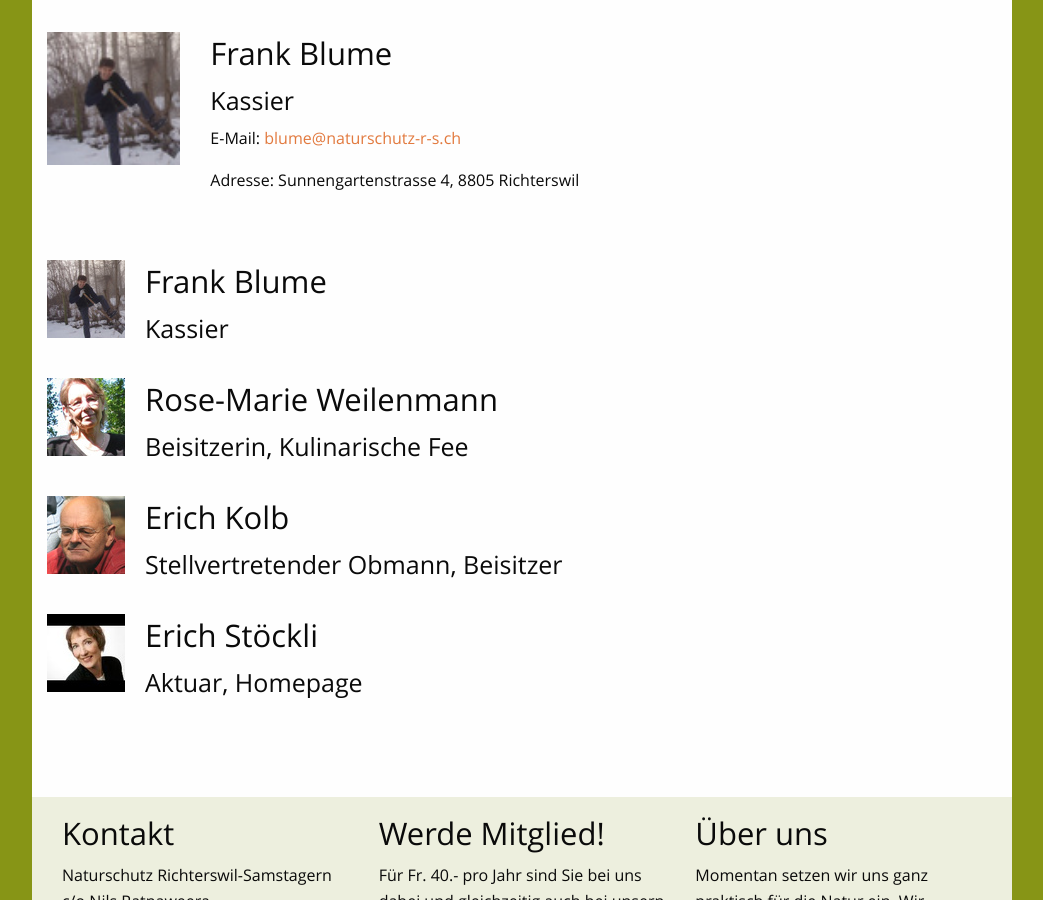
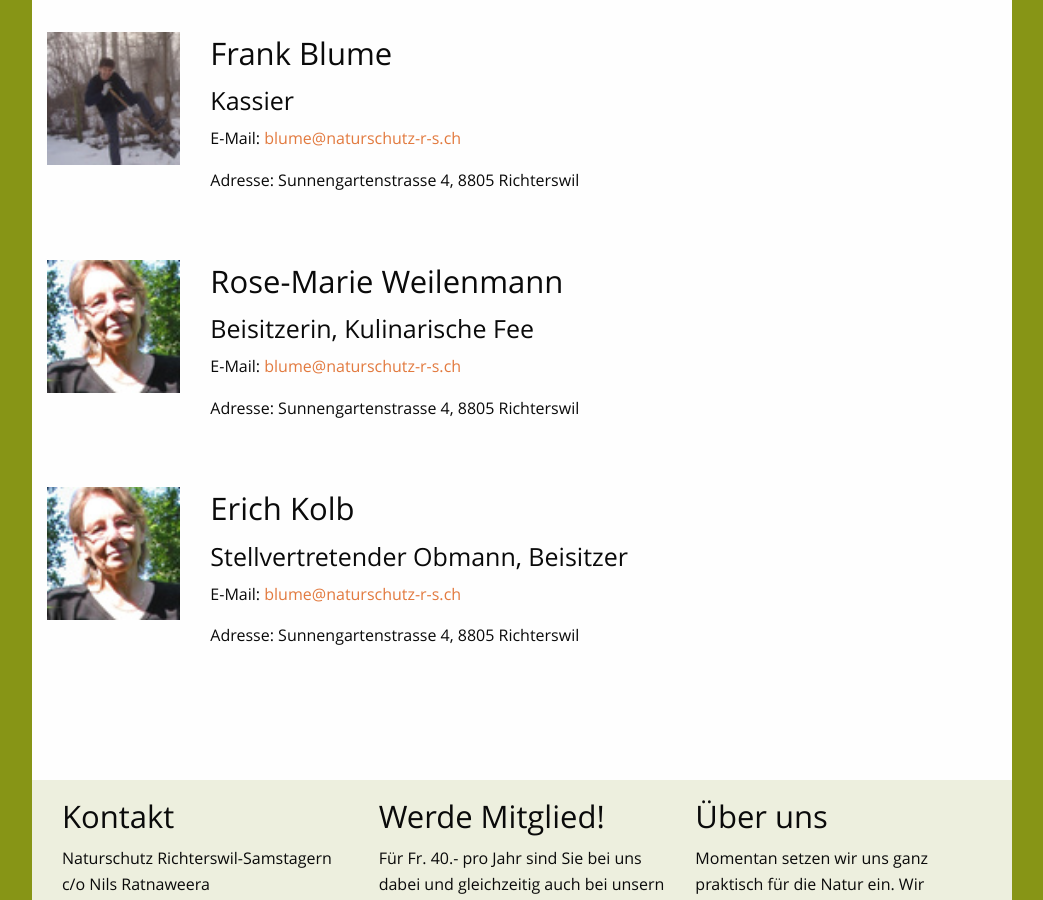
Before and after one commit to Naturschutz-Richterswil-Samstagern/Naturschutz-Richterswil-Samstagern.github.io, a Jekyll site: the page built from ueber-uns.md, in a window 1280 px wide and 900 px high, scrolled down 1109 px. Shown: the whole window, without its empty margins (118-1161 px from the left). Built offline with Jekyll 4.4.1, drawn with Linux system fonts in a browser that asks for light colours.

Commit message:
alle bilder gleich gross

```diff
--- a/ueber-uns.md
+++ b/ueber-uns.md
@@ -54,39 +54,33 @@
   </div>
 </div>
 
-<div class="row">
-  <div style="margin-bottom:20px" class="large-12 columns">
-    <div class="clearfix">
-      <img class="profile-image-small" width="78" src="/images/ueber-uns/frank-blume.jpg"/>
-
-      <h3>Frank Blume</h3>
-      <h4>Kassier</h4>
-    </div>
+<div class="row" style="margin-bottom:50px;">
+  <div class="large-2 columns">
+    <img width="133" src="/images/ueber-uns/rosemarie-weilenmann.jpg"/>
   </div>
-  <div style="margin-bottom:20px" class="large-12 columns">
-    <div class="clearfix">
-      <img class="profile-image-small" width="78" src="/images/ueber-uns/rosemarie-weilenmann.jpg"/>
-
+  <div class="large-10 columns">
       <h3>Rose-Marie Weilenmann</h3>
       <h4>Beisitzerin, Kulinarische Fee</h4>
-    </div>
-  </div>
-  <div style="margin-bottom:20px" class="large-12 columns">
-    <div class="clearfix">
-      <img class="profile-image-small" width="78" src="/images/ueber-uns/joe-rogenmoser.jpg"/>
 
-      <h3>Erich Kolb</h3>
-      <h4>Stellvertretender Obmann, Beisitzer </h4>
-    </div>
-  </div>
-  <div style="margin-bottom:20px" class="large-12 columns">
-    <div class="clearfix">
-      <img class="profile-image-small" width="78" src="/images/ueber-uns/elisabeth-grebe.jpg"/>
+    <p>E-Mail: <a href="blume@naturschutz-r-s.ch">blume@naturschutz-r-s.ch</a></p>
 
-      <h3>Erich Stöckli</h3>
-      <h4>Aktuar, Homepage</h4>
-    </div>
+    <p>Adresse: Sunnengartenstrasse 4, 8805 Richterswil</p>
   </div>
 </div>
 
+<div class="row" style="margin-bottom:50px;">
+  <div class="large-2 columns">
+    <img width="133" src="/images/ueber-uns/rosemarie-weilenmann.jpg"/>
+  </div>
+  <div class="large-10 columns">
+      <h3>Erich Kolb</h3>
+      <h4>Stellvertretender Obmann, Beisitzer </h4>
+
+    <p>E-Mail: <a href="blume@naturschutz-r-s.ch">blume@naturschutz-r-s.ch</a></p>
+
+    <p>Adresse: Sunnengartenstrasse 4, 8805 Richterswil</p>
+  </div>
+</div>
+
+
 [praesident-email]: mailto:ratnaweera@naturschutz-r-s.ch
```
